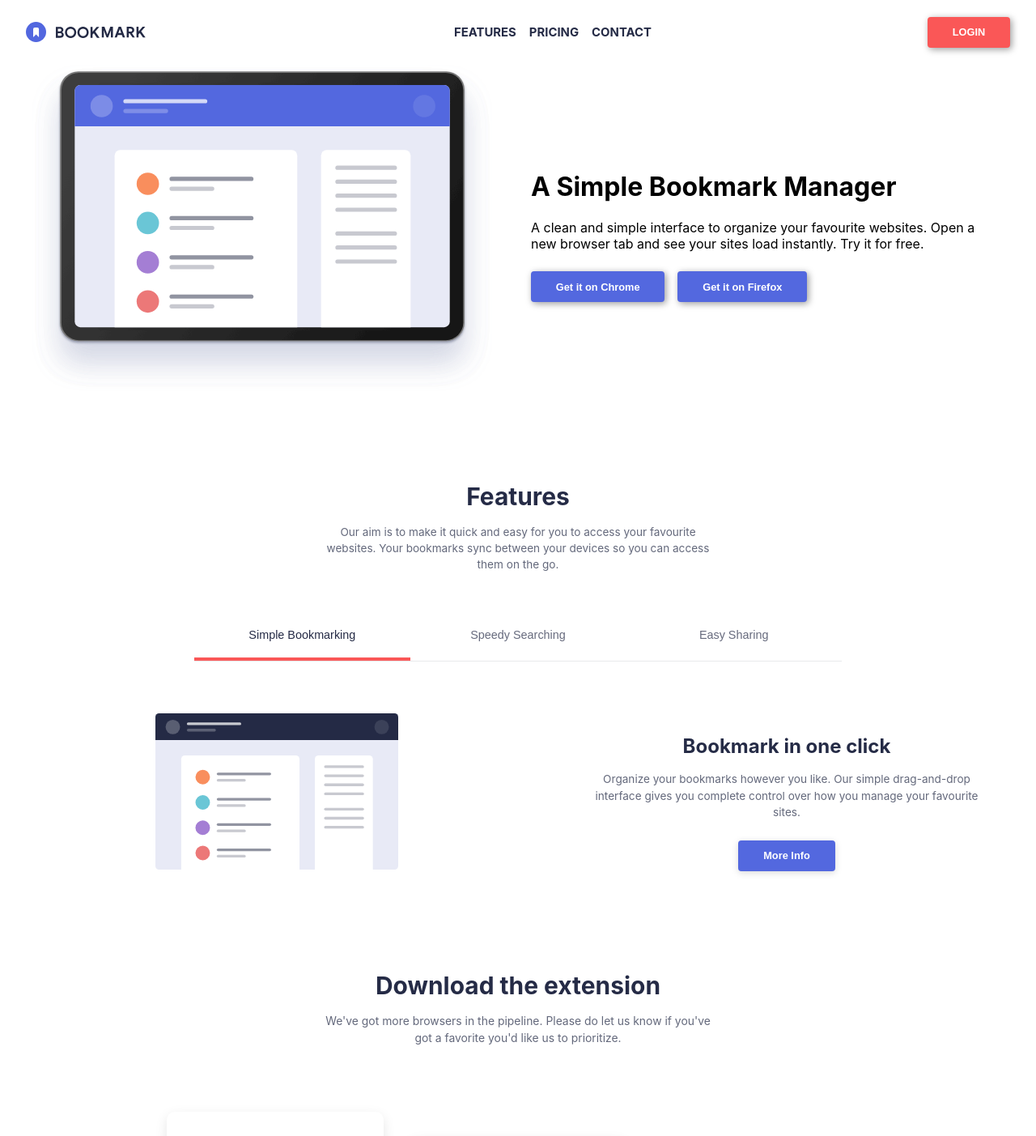
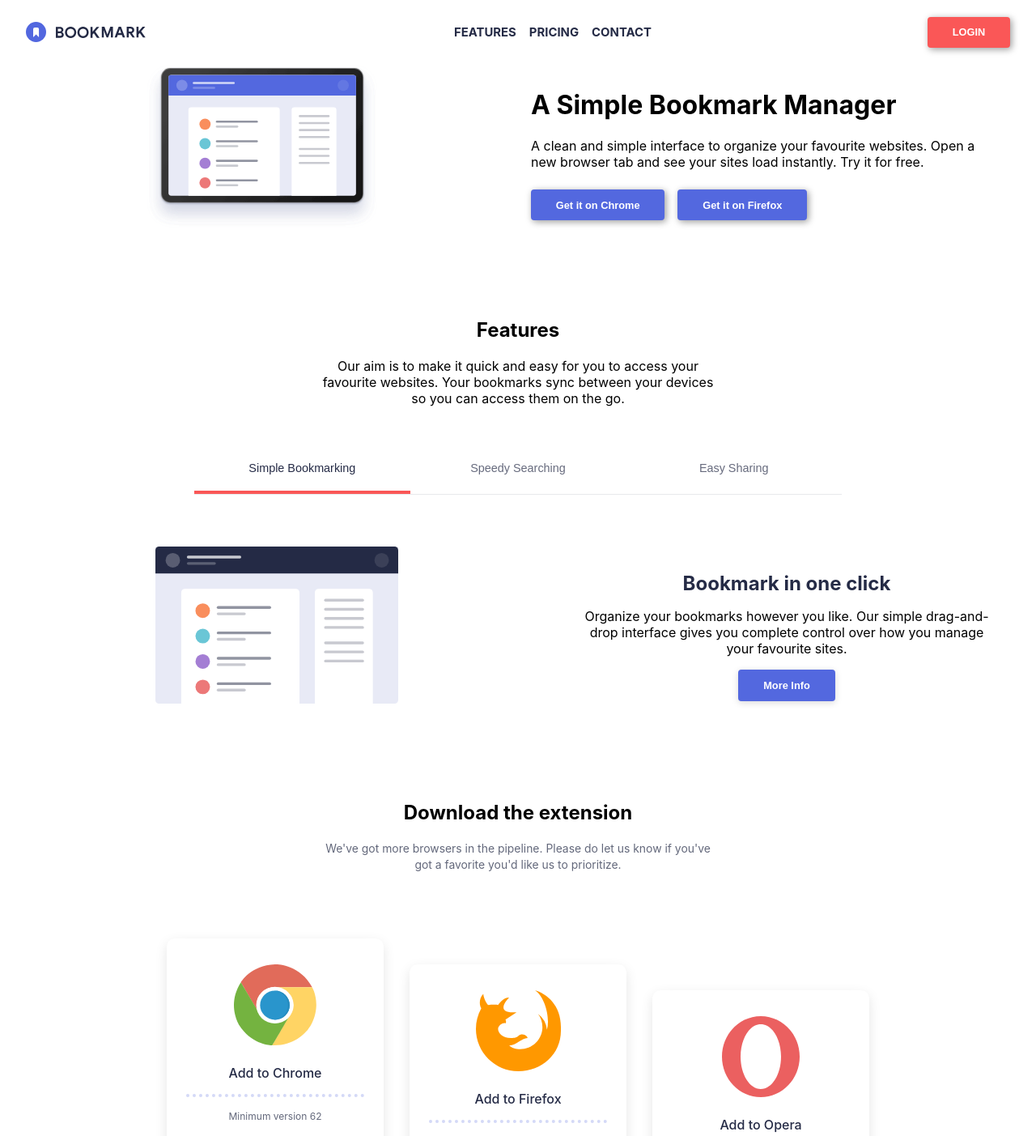
Before and after one commit to Clos266/bookmark-manager, a React (Create React App) app: page / in a window 1280 px wide. Shown: the top 1403 px of the page at 81% size. Built offline with nearby package versions, Linux system fonts and the light colour scheme.

Commit message:
refactor: update button component and styles, remove unused code

```diff
--- a/src/App.css
+++ b/src/App.css
@@ -2,6 +2,7 @@
 .hamburger-menu-container {
   position: relative;
   display: none;
+
 }
 
 @media (max-width: 768px) {
@@ -170,16 +171,9 @@ html, body {
   color: #5368df;
   border-color: #5368df;
 }
-.img2 {
+.ImagesStyled {
   max-width: 50%;
 }
-.img {
-  max-width: 100%;
-  height: auto;
-  display: block;
-}
-
-
 
 .hero {
   margin: 0 auto;
@@ -203,10 +197,6 @@ html, body {
   justify-content: center;
 }
 
-.hero-image img {
-  max-width: 100%;
-  height: auto;
-}
 
 .hero-buttons {
   display: flex;
@@ -247,19 +237,6 @@ html, body {
   max-width: 500px;
   margin: 0 auto 3rem;
 }
-
-.features-header h2 {
-  font-size: 1.87rem;
-  color: #252b46;
-  margin-bottom: 1rem;
-}
-
-.features-header p {
-  font-size: 0.85rem;
-  color: rgba(37, 43, 70, 0.714);
-  line-height: 1.5;
-}
-
 
 .tabs-container {
   max-width: 800px;
@@ -333,13 +310,7 @@ html, body {
   margin-bottom: 1rem;
 }
 
-.tab-text p {
-  font-size: 0.85rem;
-  color: rgba(37, 43, 70, 0.714);
-  line-height: 1.5;
-  margin-bottom: 1.5rem;
 
-}
 
 .simple-button {
   font-size: 0.8rem;
@@ -366,19 +337,6 @@ html, body {
   margin: 7rem auto 0;
 }
 
-.download h2 {
-  font-size: 1.87rem;
-  color: #252b46;
-  margin-bottom: 1rem;
-}
-
-.download p {
-  font-size: 0.87rem;
-  color: rgba(37, 43, 70, 0.714);
-  max-width: 500px;
-  margin: 0 auto 3rem;
-}
-
 .download-section {
   padding: 2rem 2rem;
   text-align: center;
@@ -391,11 +349,6 @@ html, body {
   margin: 0 auto 3rem;
 }
 
-.download-header h2 {
-  font-size: 1.87rem;
-  color: #252b46;
-  margin-bottom: 1rem;
-}
 
 .download-header p {
   font-size: 0.87rem;
--- a/src/components/atoms/ImagesStyled.jsx
+++ b/src/components/atoms/ImagesStyled.jsx
@@ -1,5 +1,5 @@
 function StyledImage({ src, alt }) {
-  return <img src={src} alt={alt} className="img2" />;
+  return <img src={src} alt={alt} className="ImagesStyled" />;
 }
 
 export default StyledImage;
--- a/src/components/molecules/DownloadCard.jsx
+++ b/src/components/molecules/DownloadCard.jsx
@@ -1,4 +1,4 @@
-import Button from "../atoms/Button1";
+import Button from "../atoms/ButtonWeb";
 
 function DownloadCard({ image, title, version, buttonText, cardId }) {
   return (
--- a/src/components/molecules/EmailSignup.jsx
+++ b/src/components/molecules/EmailSignup.jsx
@@ -1,4 +1,4 @@
-import Button from "../atoms/Button1";
+import Button from "../atoms/ButtonWeb";
 
 function EmailSignup() {
   return (
--- a/src/components/molecules/Hamburger.jsx
+++ b/src/components/molecules/Hamburger.jsx
@@ -1,5 +1,5 @@
 import React, { useState, useEffect } from 'react';
-import Button from "../atoms/Button1";
+import Button from "../atoms/ButtonWeb";
 import { images } from "../../assets/images";
 import StyledImage from "../atoms/ImagesStyled";
 
--- a/src/components/organisms/Faq.jsx
+++ b/src/components/organisms/Faq.jsx
@@ -1,5 +1,5 @@
 import { useState } from 'react';
-import Button from "../atoms/Button1";
+import Button from "../atoms/ButtonWeb";
 
 function Faq() {
   const [openIndex, setOpenIndex] = useState(null);
--- a/src/components/organisms/Header1.jsx
+++ b/src/components/organisms/Header1.jsx
@@ -1,7 +1,7 @@
 import { images } from "../../assets/images";
 import StyledImage from "../atoms/ImagesStyled";
 import NavLinks from "../molecules/NavLinks";
-import Button from "../atoms/Button1";
+import Button from "../atoms/ButtonWeb";
 import HamburgerMenu from "../molecules/Hamburger";
 function Header() {
   return (
--- a/src/components/organisms/Hero.jsx
+++ b/src/components/organisms/Hero.jsx
@@ -1,4 +1,4 @@
-import Button from "../atoms/Button1";
+import Button from "../atoms/ButtonWeb";
 
 import { images } from "../../assets/images";
 import StyledImage from "../atoms/ImagesStyled";
--- a/src/index.js
+++ b/src/index.js
@@ -12,7 +12,4 @@ root.render(
   </React.StrictMode>
 );
 
-// If you want to start measuring performance in your app, pass a function
-// to log results (for example: reportWebVitals(console.log))
-// or send to an analytics endpoint. Learn more: https://bit.ly/CRA-vitals
 reportWebVitals();
```
Also changed, not shown: src/components/atoms/ButtonWeb.jsx (renamed from src/components/atoms/Button1.jsx).
